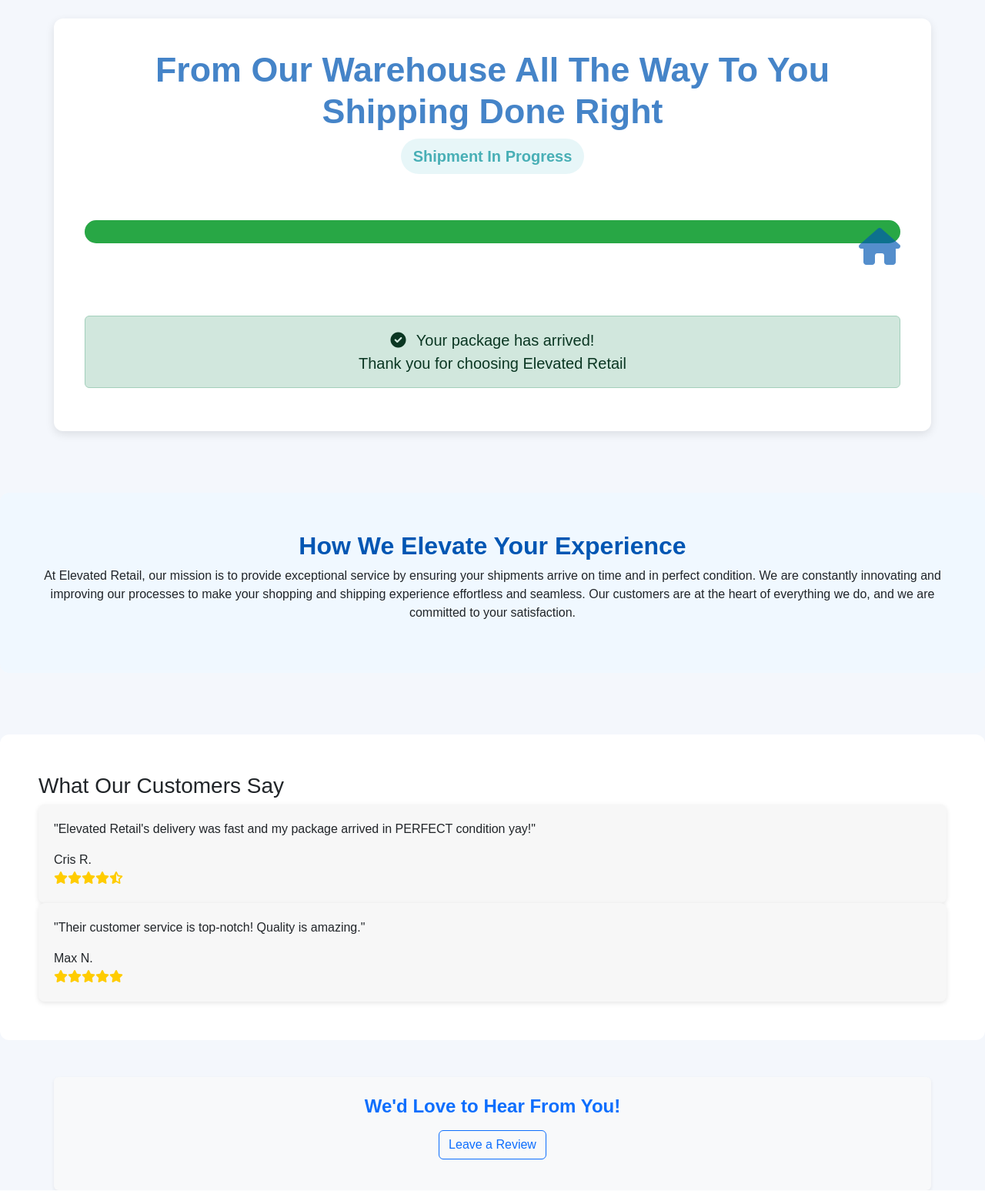
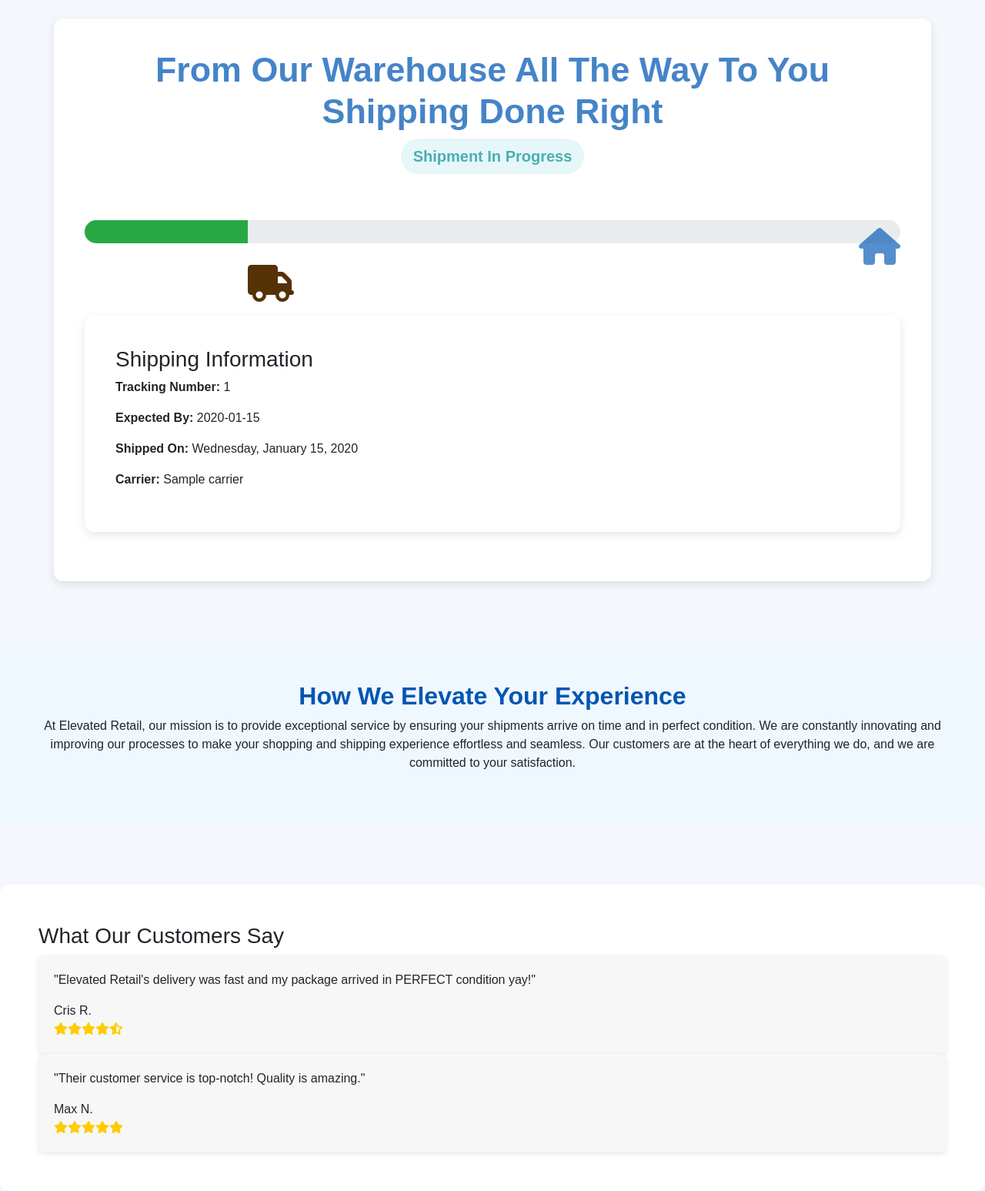
Before and after one commit to stalexfruit/Shipping, a Flask app: template FlaskProject/templates/shipping.html in a window 1280 px wide. Shown: the whole page at 77% size. Run offline with Flask 3, Linux system fonts and the light colour scheme; the template is opened without the code that fills it: most values are stand-ins (such as "Sample title", 1, 10 or a date in 2020); parts of the project's set-up code (start-up, migrations or seed data) failed here and were passed over.

Commit message:
Add handling to shipping.html for tracking orders from POS.

```diff
--- a/FlaskProject/templates/shipping.html
+++ b/FlaskProject/templates/shipping.html
@@ -167,6 +167,13 @@ for our Capstone project and simulates a shipping process for our store.
     <div id="complete-message" class="alert alert-success text-center mt-4">
       <i class="fas fa-check-circle me-2"></i> Your package has arrived! <br> Thank you for choosing Elevated Retail
     </div>
+    <div class="container my-4">
+      <h3>Shipping Information</h3>
+      <p><strong>Tracking Number:</strong> {{ shipping.Tracking_Number }}</p>
+      <p><strong>Expected By:</strong> {{ shipping.Expected_By.strftime('%A, %B %d, %Y') }}</p>
+      <p><strong>Shipped On:</strong> {{ shipping.Shipped_On.strftime('%A, %B %d, %Y') }}</p>
+      <p><strong>Carrier:</strong> {{ shipping.Carrier }}</p>
+    </div>
   </div>
 
   <!-- about -->
@@ -176,7 +183,6 @@ for our Capstone project and simulates a shipping process for our store.
   </div>
 
      <!-- TESTIMONIALS -->
-
   <div class="testimonial-section">
     <h3>What Our Customers Say</h3>
 
@@ -197,42 +203,38 @@ for our Capstone project and simulates a shipping process for our store.
     </div>
   </div>
 
-  <!-- Review Submission Section -->
-<div class="container mt-5 p-4 shadow-sm bg-light rounded" id="review-section">
-  <h4 class="text-center mb-3 text-primary fw-bold">We'd Love to Hear From You!</h4>
-
-  <div class="text-center mb-3">
-    <button id="leaveReviewBtn" class="btn btn-outline-primary">Leave a Review</button>
-  </div>
-
-  <div id="reviewForm" style="display: none;" class="animate__animated animate__fadeIn">
-    <form id="testimonialForm">
-      <div class="mb-3">
-        <label for="reviewText" class="form-label fw-semibold">Your Review</label>
-        <textarea class="form-control" id="reviewText" rows="3" placeholder="Share your thoughts..." required></textarea>
-      </div>
-      <div class="mb-3">
-        <label for="reviewName" class="form-label fw-semibold">Your Name</label>
-        <input type="text" class="form-control" id="reviewName" placeholder="Your Name" required>
-      </div>
-      <div class="text-center">
-        <button type="submit" class="btn btn-success px-4">Submit</button>
-      </div>
-    </form>
-    <div id="thankYouMessage" class="alert alert-success mt-3 text-center" style="display: none;">
-      🛋️ Thanks for your feedback! We appreciate you.
-    </div>
-  </div>
-</div>
-
-
       <!-- js PROGRESS ANIMATION -->
   <script>
     document.addEventListener("DOMContentLoaded", function () {
+      let shipping = '{{ shipping|tojson }}';
+
+      shipping = JSON.parse(shipping); // Parse the JSON string into an object
+
       let percent = 20;
+
+      if (shipping.Ship_Status) {
+        switch (shipping.Ship_Status) {
+          case "Pending":
+            percent = 10;
+            break;
+          case "Shipped":
+            percent = 50;
+            break;
+          case "Delivered":
+            percent = 100;
+            break;
+        }
+      }
+
       const progressBar = document.querySelector('.progress-bar');
       const truck = document.querySelector('.truck');
       const completeMessage = document.getElementById('complete-message');
+
+      if (percent >= 100) {
+        completeMessage.style.display = "block";
+        truck.style.display = "none";
+        truck.style.left = "100%";
+      }
 
       progressBar.style.width = percent + "%";
       truck.style.left = (percent / 100) * 100 + "%";
@@ -252,30 +254,9 @@ for our Capstone project and simulates a shipping process for our store.
           progressBar.style.width = percent + "%";
           truck.style.left = percent + "%";
         }
-      }, 50);
+      }, 5000);
     });
-    const leaveReviewBtn = document.getElementById("leaveReviewBtn");
-const reviewForm = document.getElementById("reviewForm");
-const testimonialForm = document.getElementById("testimonialForm");
-const thankYouMessage = document.getElementById("thankYouMessage");
-
-leaveReviewBtn.addEventListener("click", () => {
-  reviewForm.style.display = reviewForm.style.display === "none" ? "block" : "none";
-});
-
-testimonialForm.addEventListener("submit", function (e) {
-  e.preventDefault();
-  thankYouMessage.style.display = "block";
-  testimonialForm.reset();
-
-  setTimeout(() => {
-    reviewForm.style.display = "none";
-    thankYouMessage.style.display = "none";
-  }, 3000);
-});
-
   </script>
-
 
 </body>
 </html>
```
